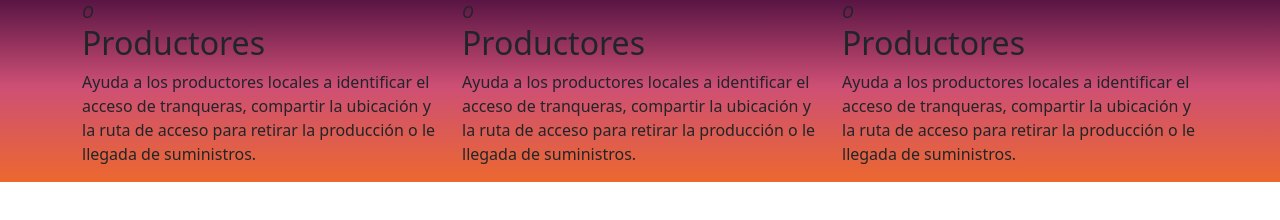
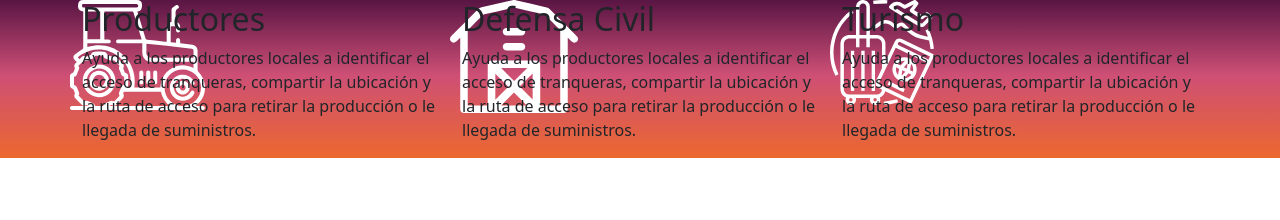
Before and after one commit to lucianofarina/landing-tranqueras-conectadas, a plain HTML site: page index.html in a window 1280 px wide. Drawn offline with nearby package versions, Linux system fonts and the light colour scheme.

Commit message:
secciones

```diff
--- a/index.html
+++ b/index.html
@@ -9,25 +9,22 @@
 	</head>
 	<body>
 
-    <section class="container">
+    <div class="container">
       <div class="row">
-        <div class="col">
-          <i class="icon">O</i>
+        <div class="col-sm icon-productores">
           <h2>Productores</h2>
           <p>Ayuda a los productores locales a identificar el acceso de tranqueras, compartir la ubicación y la ruta de acceso para retirar la producción o le llegada de suministros.</p>
         </div>
-        <div class="col">
-          <i class="icon">O</i>
-          <h2>Productores</h2>
+        <div class="col-sm icon-defensa-civil">
+          <h2>Defensa Civil</h2>
           <p>Ayuda a los productores locales a identificar el acceso de tranqueras, compartir la ubicación y la ruta de acceso para retirar la producción o le llegada de suministros.</p>
         </div>
-        <div class="col">
-          <i class="icon">O</i>
-          <h2>Productores</h2>
+        <div class="col-sm icon-turismo">
+          <h2>Turismo</h2>
           <p>Ayuda a los productores locales a identificar el acceso de tranqueras, compartir la ubicación y la ruta de acceso para retirar la producción o le llegada de suministros.</p>
         </div>
       </div>
-    </section>
+    </div>
 
 		<script src="https://cdn.jsdelivr.net/npm/bootstrap@5.0.2/dist/js/bootstrap.bundle.min.js" integrity="sha384-MrcW6ZMFYlzcLA8Nl+NtUVF0sA7MsXsP1UyJoMp4YLEuNSfAP+JcXn/tWtIaxVXM" crossorigin="anonymous"></script>
 	</body>
--- a/style.css
+++ b/style.css
@@ -7,6 +7,25 @@ body {
 }
 
 .icon {
-    background-image: url( '/icon/Frame-1.svg' );
+    background-image: url( 'ico/Frame-1.svg' );
+    background-repeat: no-repeat;
 
 }
+
+.icon-productores {
+    background-image: url( 'ico/Frame-2.svg' );
+    background-repeat: no-repeat;
+
+}
+
+.icon-defensa-civil {
+    background-image: url( 'ico/Frame-3.svg' );
+    background-repeat: no-repeat;
+
+}
+
+.icon-turismo {
+    background-image: url( 'ico/Frame-1.svg' );
+    background-repeat: no-repeat;
+
+}
```
Also changed, not shown: git.png (added).
